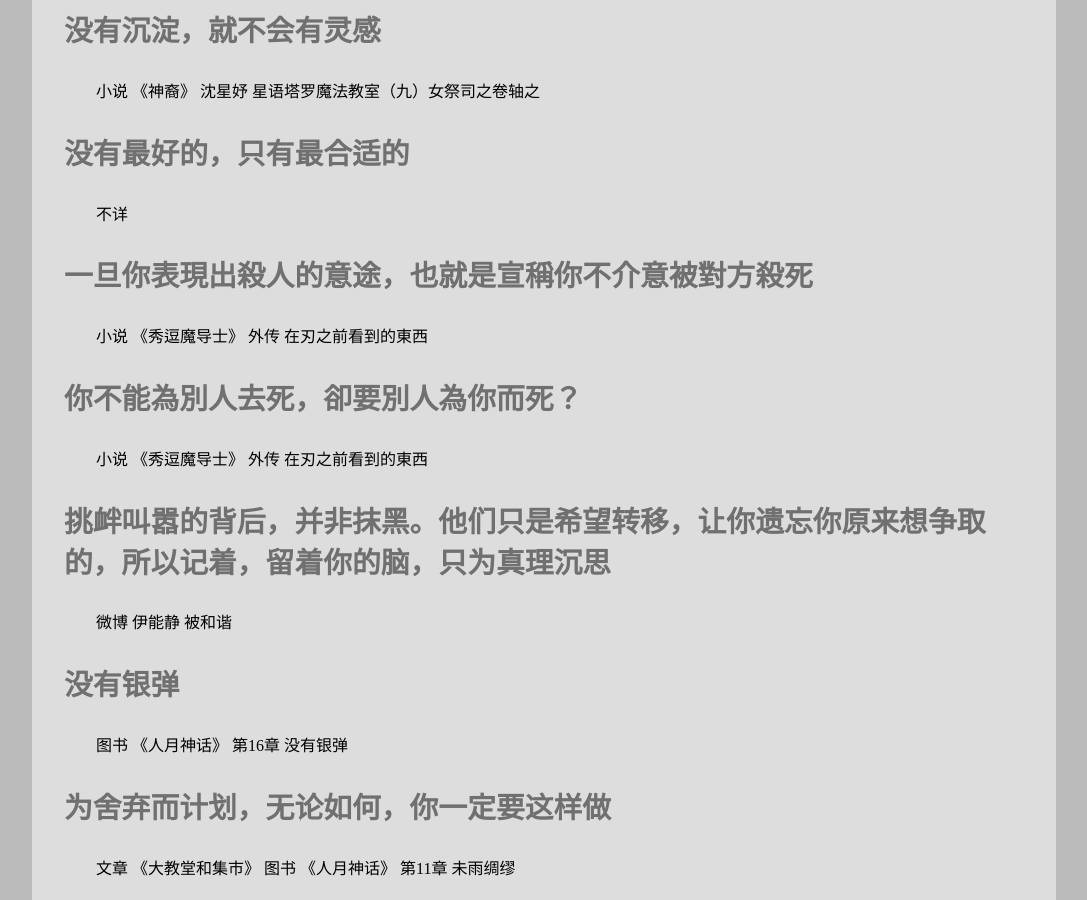
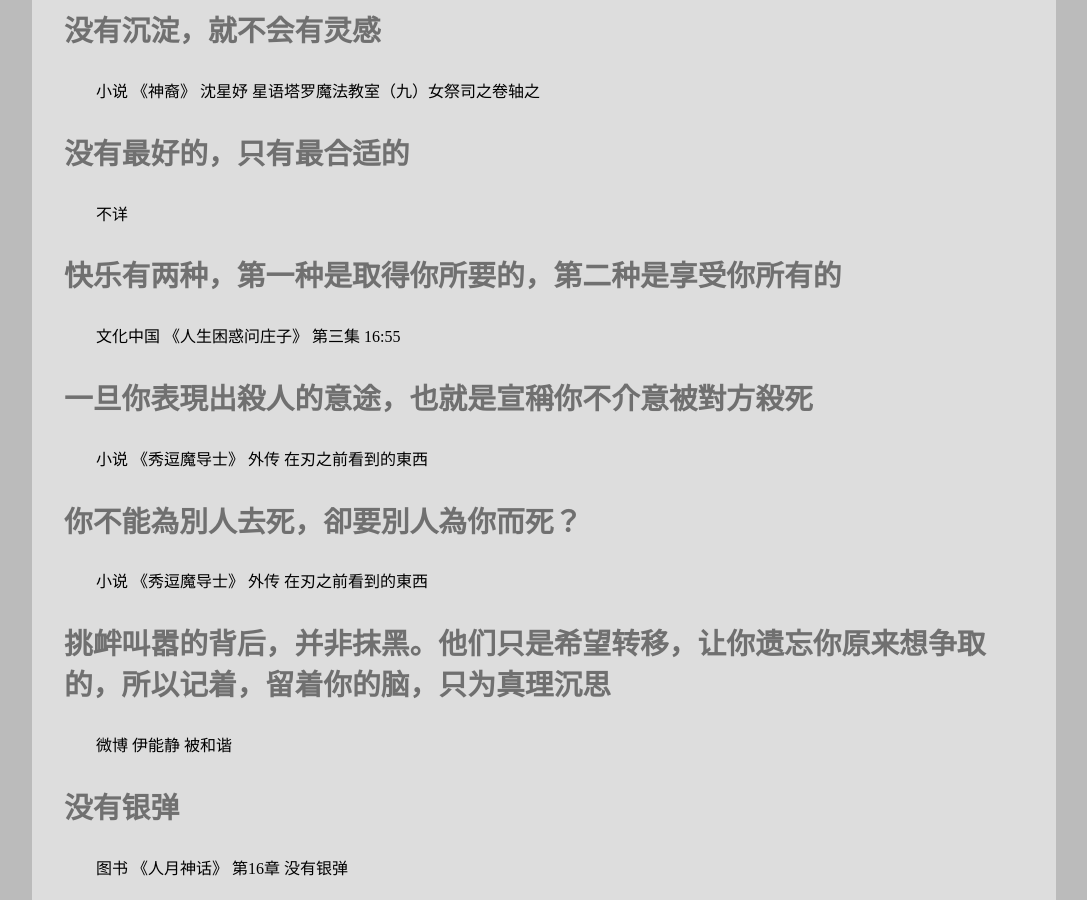
Before and after one commit to leiqin/leiqin.github.io, a Jekyll site: the page built from revelation.markdown, in a window 1280 px wide and 900 px high, scrolled down 1738 px. Shown: the whole window, without its empty margins (96-1183 px from the left). Built offline with Jekyll 4.4.1, drawn with Linux system fonts in a browser that asks for light colours; comment, search, counter and statistics services are not loaded.

Commit message:
添加话语

```diff
--- a/revelation.markdown
+++ b/revelation.markdown
@@ -50,6 +50,9 @@ title: 克雷圣经
 ### 没有最好的，只有最合适的
 不详
 
+### 快乐有两种，第一种是取得你所要的，第二种是享受你所有的
+文化中国 《人生困惑问庄子》 第三集 16:55
+
 ### 一旦你表現出殺人的意途，也就是宣稱你不介意被對方殺死
 小说 《秀逗魔导士》 外传 在刃之前看到的東西
 
```
